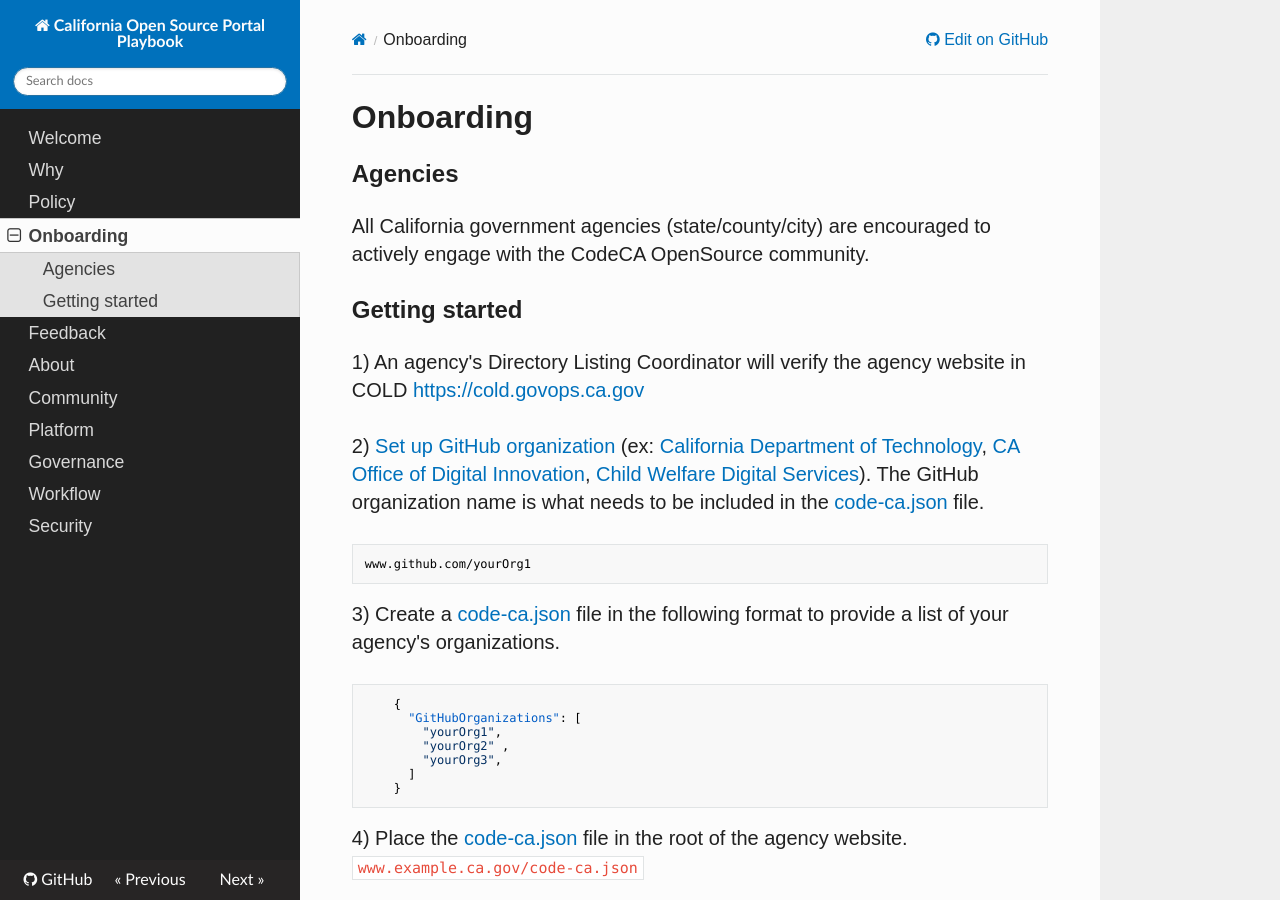
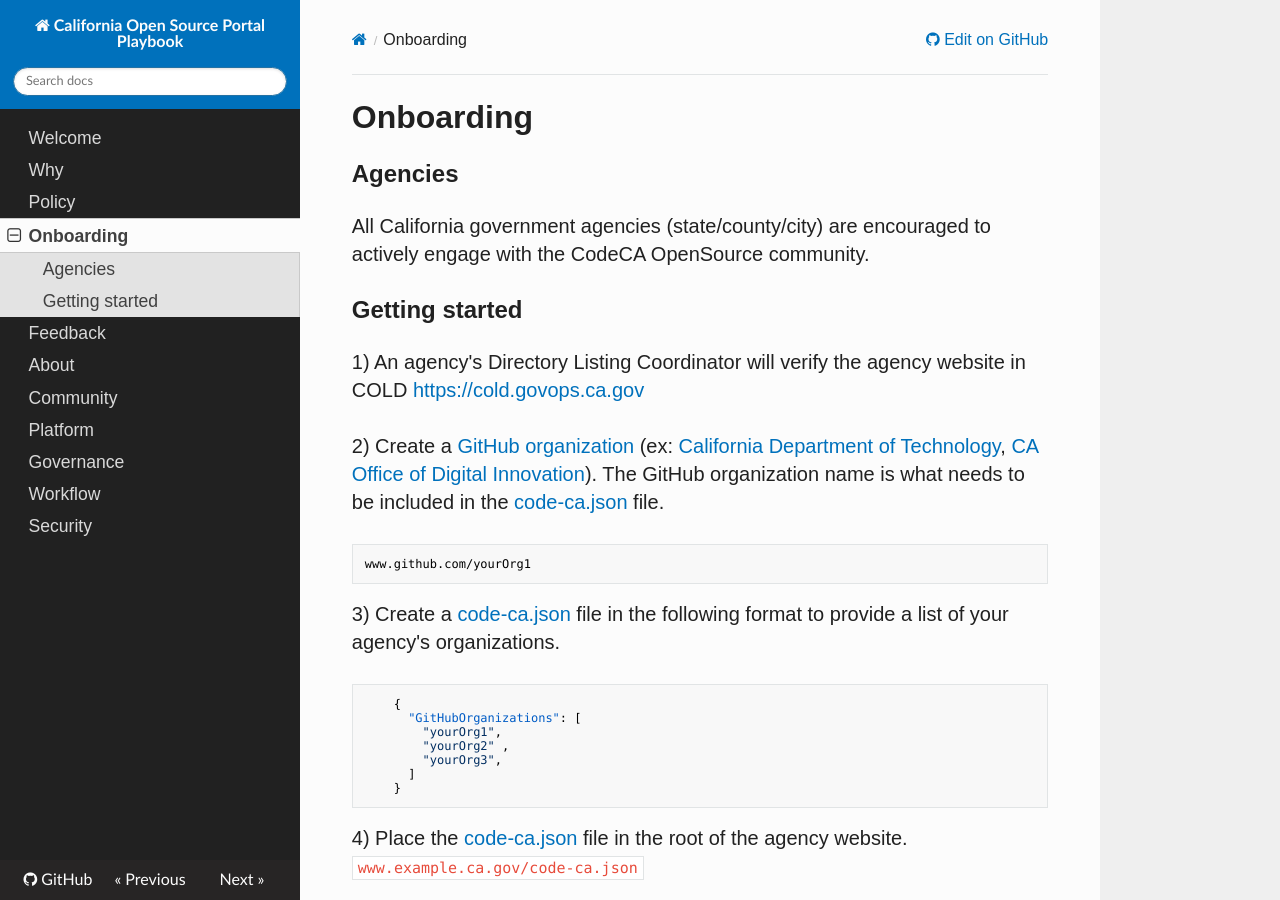
Before and after one commit to codecasupport/playbook, an MkDocs documentation site: the page built from docs/onboarding.md, in a window 1280 px wide and 900 px high. Built offline with MkDocs 1.6.1, drawn with Linux system fonts in a browser that asks for light colours; nearby versions of some CDN libraries; old or Windows-style settings are respelled for this version of MkDocs.

Commit message:
Add words and formatting

````diff
--- a/docs/onboarding.md
+++ b/docs/onboarding.md
@@ -5,7 +5,8 @@ All California government agencies (state/county/city) are encouraged to activel
 ## Getting started
 1) An agency's Directory Listing Coordinator will verify the agency website in COLD [https://cold.govops.ca.gov](https://cold.govops.ca.gov)
 
-2) [Set up GitHub organization](https://docs.github.com/en/github/setting-up-and-managing-organizations-and-teams/about-organizations) (ex: [California Department of Technology](https://github.com/CDTgithub), [CA Office of Digital Innovation](https://github.com/Office-of-Digital-Innovation/), [Child Welfare Digital Services](https://github.com/ca-cwds)). The GitHub organization name is what needs to be included in the [code-ca.json](https://codecaopensource-playbook.readthedocs.io/en/latest/workflow/#codejson) file.
+2) Create a [GitHub organization](https://docs.github.com/en/github/setting-up-and-managing-organizations-and-teams/about-organizations) (ex: [California Department of Technology](https://github.com/CDTgithub), [CA Office of Digital Innovation](https://github.com/Office-of-Digital-Innovation/)).
+  The GitHub organization name is what needs to be included in the [code-ca.json](https://codecaopensource-playbook.readthedocs.io/en/latest/workflow/#codejson) file.
 ```
 www.github.com/yourOrg1
 ```
````
